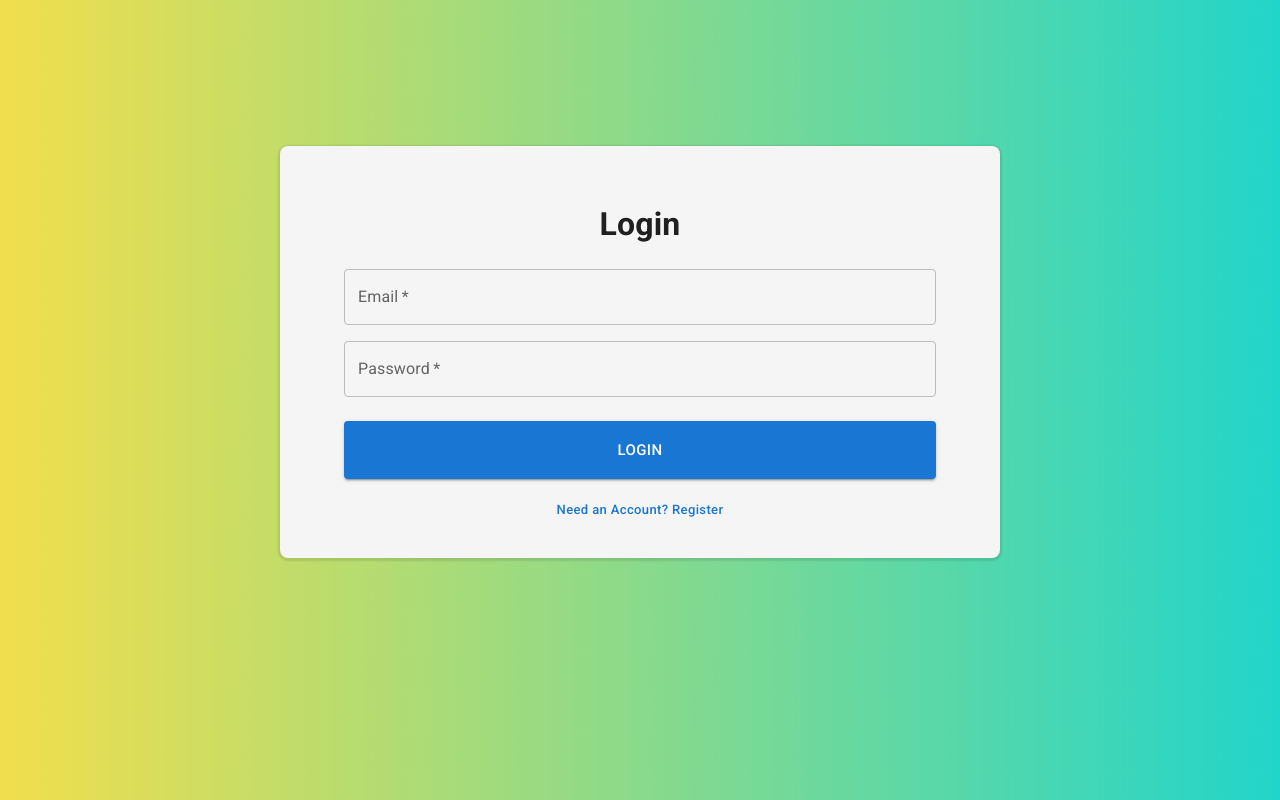
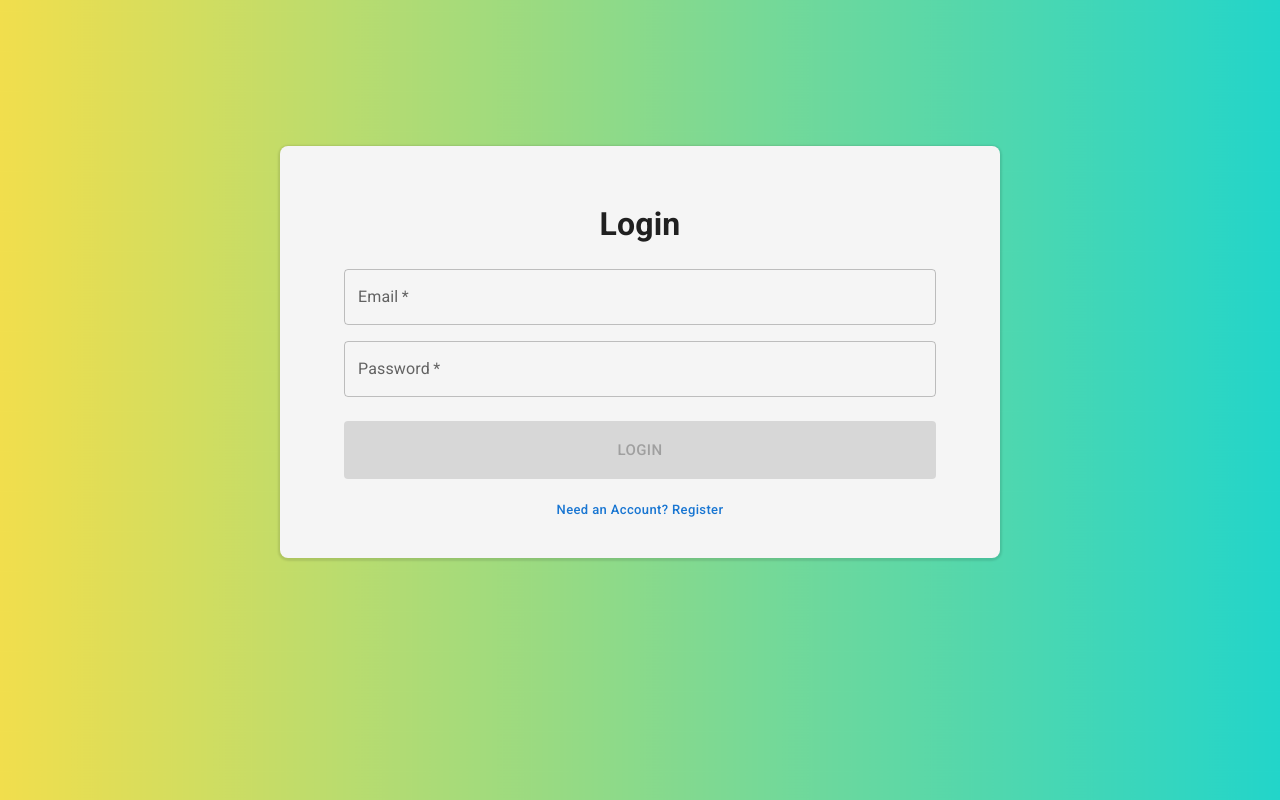
Before and after one commit to wj-kang/personal-project-taskboard-client-react, a React (Create React App) app: page /login in a window 1280 px wide. Built offline with nearby package versions, Linux system fonts and the light colour scheme.

Commit message:
update login form - add state and input validation

```diff
--- a/src/components/landing-page/landing-page-form-login.tsx
+++ b/src/components/landing-page/landing-page-form-login.tsx
@@ -1,17 +1,31 @@
 import { Button, TextField } from '@mui/material';
 import React from 'react';
 import { useNavigate } from 'react-router-dom';
+import { useInput } from '../../utils/customHooks';
+import { emailValidator, passwordValidator } from '../../utils/validators';
 import styles from './landing-page-form.module.css';
 
 function LandingPageFormLogin() {
   const navigate = useNavigate();
+  const emailInput = useInput('', emailValidator);
+  const passwordInput = useInput('', passwordValidator);
 
   return (
     <div className={styles.container}>
       <h1>Login</h1>
-      <TextField name="email" variant="outlined" label="Email" required fullWidth />
+      <TextField
+        {...emailInput}
+        error={emailInput.value.length > 0 && !emailInput.isValid}
+        name="email"
+        variant="outlined"
+        label="Email"
+        required
+        fullWidth
+      />
 
       <TextField
+        {...passwordInput}
+        error={passwordInput.value.length > 0 && !passwordInput.isValid}
         name="password"
         type="password"
         variant="outlined"
@@ -22,8 +36,8 @@ function LandingPageFormLogin() {
       />
 
       <Button
+        disabled={!emailInput.isValid || !passwordInput.isValid}
         type="submit"
-        disabled={false}
         variant="contained"
         size="large"
         fullWidth
--- /dev/null
+++ b/src/utils/customHooks.ts
@@ -0,0 +1,33 @@
+import { useState } from 'react';
+
+export interface UseInputProps {
+  value: string;
+  onChange: (e: React.ChangeEvent<HTMLInputElement | HTMLTextAreaElement>) => void;
+  isValid: boolean;
+  setIsValid: React.Dispatch<React.SetStateAction<boolean>>;
+  initValue: () => void;
+}
+
+export function useInput(initialValue: string, validator?: (value: string) => boolean): UseInputProps {
+  const [value, setValue] = useState<string>(initialValue);
+  const [isValid, setIsValid] = useState<boolean>(false);
+
+  const onChange = (event: React.ChangeEvent<HTMLInputElement | HTMLTextAreaElement>) => {
+    const {
+      target: { value },
+    } = event;
+
+    // if it gets a validator function as a second argument, validate the value onChange
+    if (validator) {
+      setIsValid(validator(value));
+    }
+    setValue(value);
+  };
+
+  const initValue = () => {
+    setValue(initialValue);
+    setIsValid(false);
+  };
+
+  return { value, onChange, isValid, setIsValid, initValue };
+}
--- /dev/null
+++ b/src/utils/validators.js
@@ -0,0 +1,9 @@
+export function emailValidator(value) {
+  const reg =
+    /^(([^<>()\[\]\\.,;:\s@"]+(\.[^<>()\[\]\\.,;:\s@"]+)*)|(".+"))@((\[[0-9]{1,3}\.[0-9]{1,3}\.[0-9]{1,3}\.[0-9]{1,3}\])|(([a-zA-Z\-0-9]+\.)+[a-zA-Z]{2,}))$/;
+  return reg.test(String(value).toLowerCase());
+}
+
+export function passwordValidator(value) {
+  return value.toString().length >= 8;
+}
```
